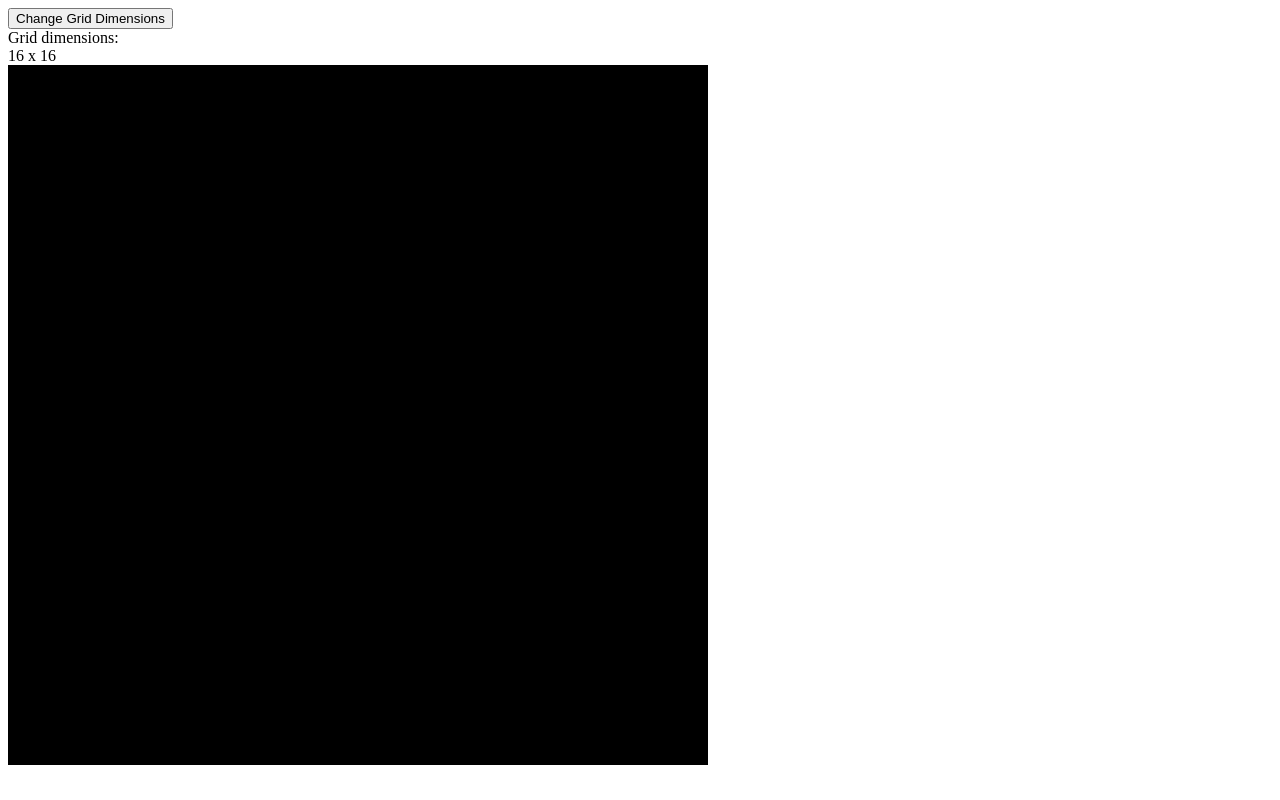
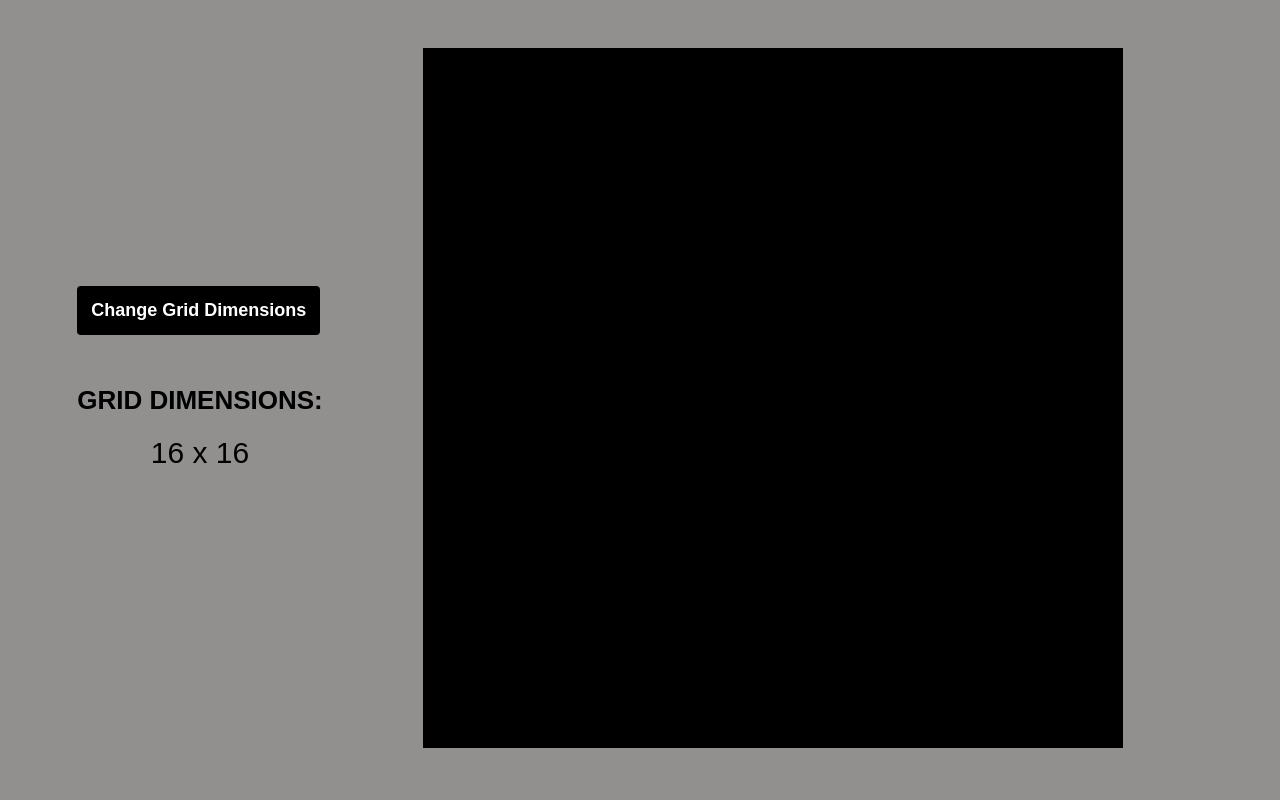
Before and after one commit to iDefenestrate/etch-a-sketch, a plain HTML site: page index.html in a window 1280 px wide. Drawn offline with Linux system fonts and the light colour scheme.

Commit message:
Add style

```diff
--- a/css/style.css
+++ b/css/style.css
@@ -1,8 +1,58 @@
+body {
+  font-family: Arial, Helvetica, sans-serif;
+  display: flex;
+  justify-content: center;
+  align-items: center;
+  background-color: rgb(146, 143, 143);
+}
+
+.full {
+  display: block;
+}
+
+#btn-container {
+  margin-bottom: 10px;
+}
+.display {
+  display: block;
+  margin-top: 50px;
+}
+
+.btn {
+  background-color: rgb(0, 0, 0);
+  border: none;
+  font-size: 18px;
+  border-radius: 4px;
+  font-weight: 700;
+  padding: 14px;
+  color: white;
+  cursor: pointer;
+  text-align: center;
+}
+
+.btn:hover {
+  background-color: white;
+  color: black;
+  transition: 0.15;
+}
+
+#grid-dimensions {
+  font-size: 26px;
+  font-weight: 900;
+}
+
+.dimensions {
+  font-size: 30px;
+  text-align: center;
+  margin-top: 20px;
+}
+
 #container {
   height: 700px;
   width: 700px;
   display: grid;
   grid-template-columns: repeat(16, 1fr);
+  margin: 40px 80px 0px 100px;
 }
 
 .row {
--- a/index.html
+++ b/index.html
@@ -8,13 +8,17 @@
     <link rel= "stylesheet" href="css/style.css">
   </head>
   <body>
-    <div id="top">
+    <div class="full">
       <div id="btn-container"></div>
-      <div id="display-dimensions">Grid dimensions:
+
+      <div class="display">
+        <div id="grid-dimensions">GRID DIMENSIONS:</div>
         <div class="dimensions">16 x 16</div>
       </div>
     </div>
+
     <div id="container" ></div>
+
 
 
 
```
